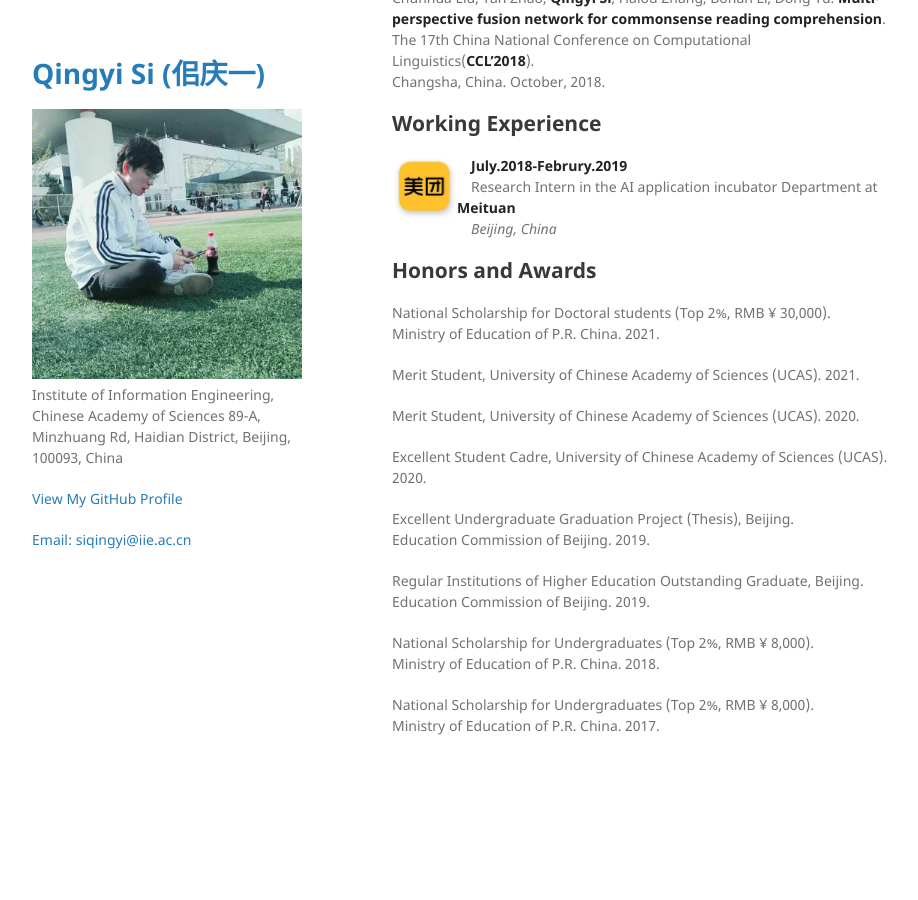
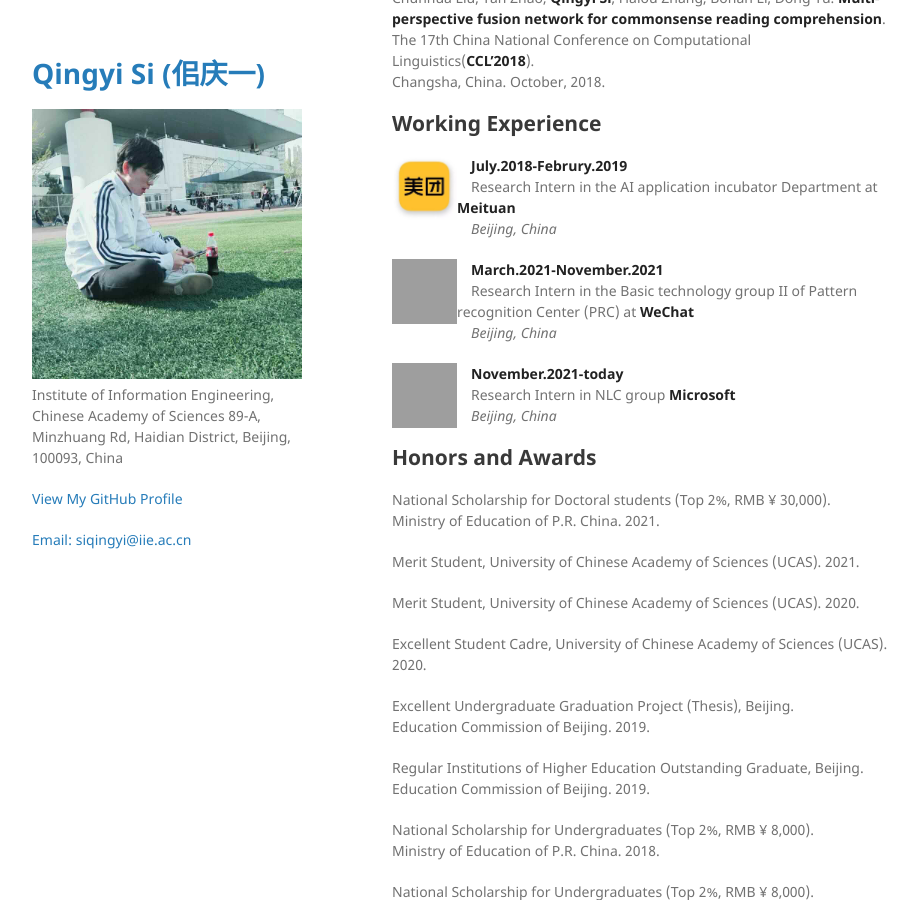
Before and after one commit to PhoebusSi/siqingyi, a Jekyll site: the page built from index.md, in a window 1280 px wide and 900 px high, scrolled down 991 px. Shown: the whole window, without its empty margins (178-1096 px from the left). Built offline with Jekyll 4.4.1, drawn with Linux system fonts in a browser that asks for light colours; our own code applies the rules of GitHub Pages for plain Markdown files; before the commit the page ends 1797 px from its top, so only the background shows below that; grey boxes are pictures that could not be loaded.

Commit message:
Update index.md

```diff
--- a/index.md
+++ b/index.md
@@ -46,6 +46,16 @@ Changsha, China. October, 2018.
 &emsp;Research Intern in the AI application incubator Department at **Meituan**
 &emsp;*Beijing, China*
 
+<img align="left" src="https://github.com/PhoebusSi/siqingyi/raw/gh-pages/assets/img/Wechat.png" width = "65" height = "65"/>
+&emsp;**March.2021-November.2021**
+&emsp;Research Intern in the Basic technology group II of Pattern recognition Center (PRC) at **WeChat**
+&emsp;*Beijing, China*
+
+<img align="left" src="https://github.com/PhoebusSi/siqingyi/raw/gh-pages/assets/img/Microsoft.png" width = "65" height = "65"/>
+&emsp;**November.2021-today**
+&emsp;Research Intern in NLC group **Microsoft**
+&emsp;*Beijing, China*
+
 ## Honors and Awards
 National Scholarship for Doctoral students (Top 2%, RMB ¥ 30,000).
 Ministry of Education of P.R. China. 2021.
```
